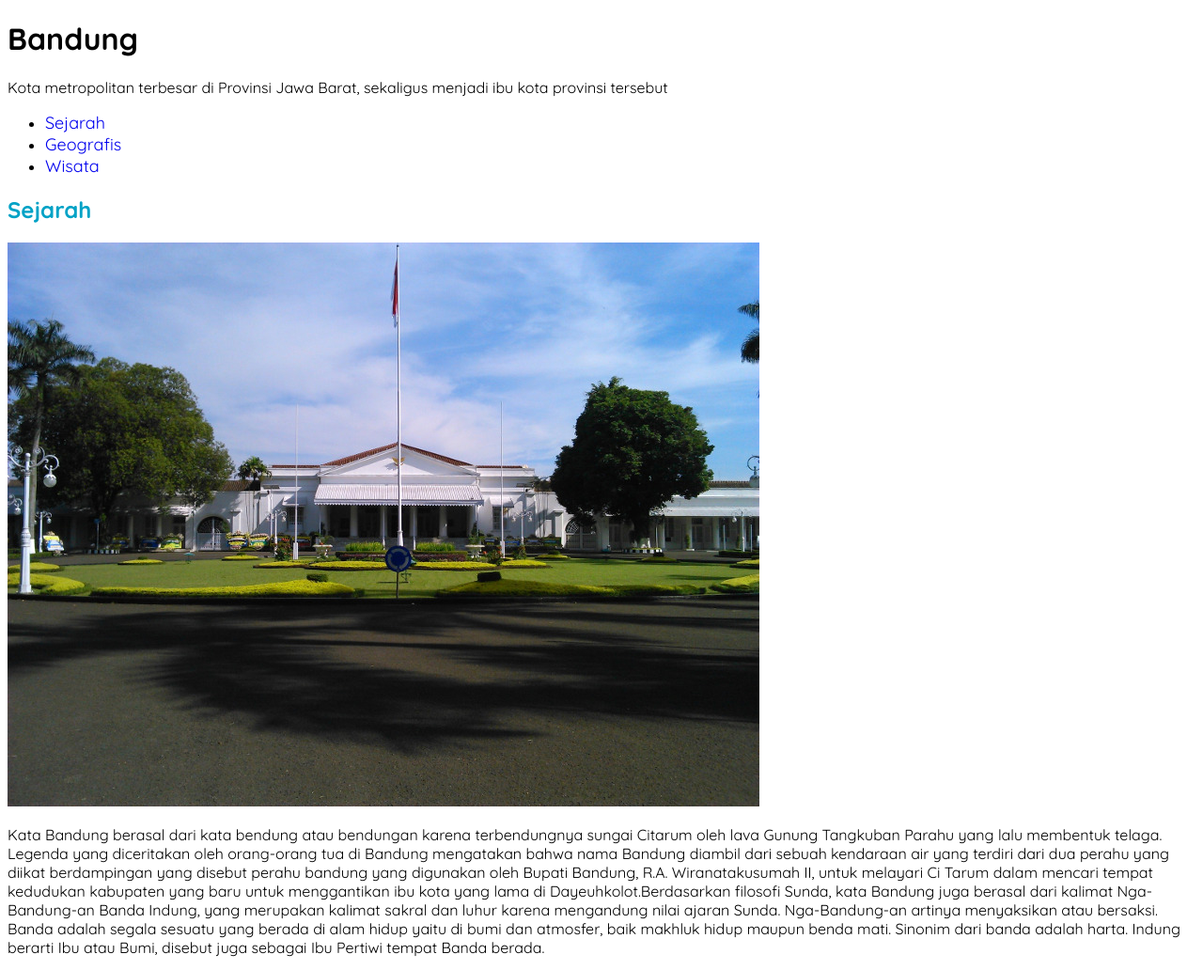
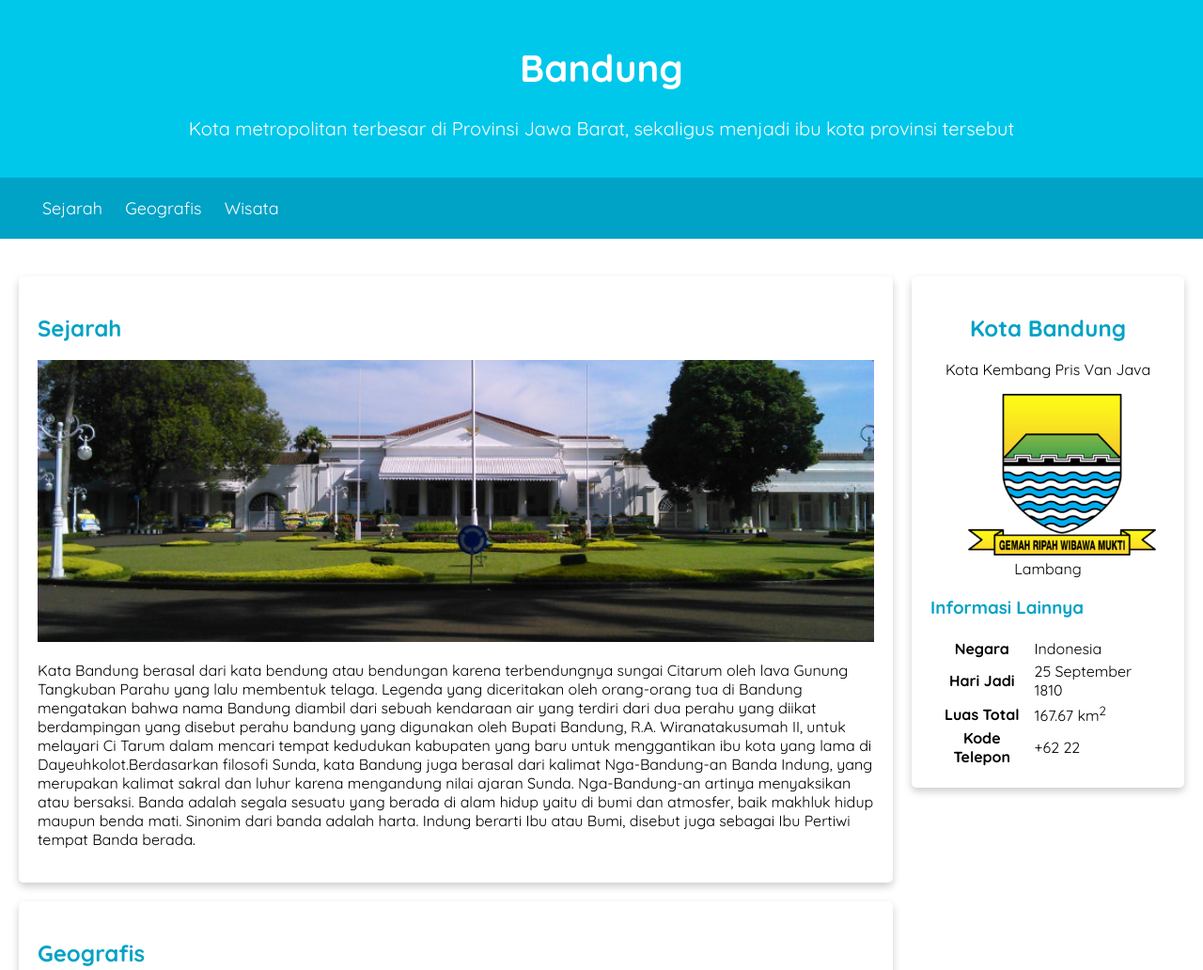
Before and after one commit to Klorofile/DicodingProject, a plain HTML site: page index.html in a window 1280 px wide. Shown: the top 1032 px of the page at 94% size. Drawn offline with Linux system fonts and the light colour scheme.

Commit message:
final html css dasar dicoding

```diff
--- a/assets/styles/style.css
+++ b/assets/styles/style.css
@@ -1,24 +1,96 @@
-@import url('https://fonts.googleapis.com/css2?family=Quicksand:wght@400;700&display=swap');
+*{
+    box-sizing: border-box;
+}
 
 body {
     font-family: 'Quicksand',sans-serif;
+    margin: 0;
+    padding: 0;
 }
+
+header{
+    display: inline;
+}
+
+.jumbotron{
+    font-size: 20px;
+    padding: 20px;
+    background-color: #00c8eb;
+    text-align: center;
+    color: white;
+}
+
+nav{
+    background-color: #00a2c6;
+    padding: 5px;
+    position: sticky;
+    top: 0;
+}
+
+nav li {
+    display: inline;
+    list-style: none;
+    margin-right: 20px;
+}
+
 nav a {
     font-size: 18px;
     font-weight: 400;
     text-decoration: none;
+    color: white;
 }
 
 nav a:hover {
     font-weight: bold;
 }
 
+main{
+    padding: 20px;
+    overflow: auto;
+}
+
+#content {
+    float: left;
+    width: 75%;
+}
+
 h2, h3 {
     color: #00a2c6;
+}
+.card {
+    box-shadow: 0 4px 8px 0 rgba(0, 0, 0, 0.2);
+    border-radius: 5px;
+    padding: 20px;
+    margin-top: 20px;
+}
+
+.featured-image {
+    width: 100%;
+    max-height: 300px;
+    object-fit: cover;
+    object-position: center;
+}
+
+aside{
+    float: right;
+    width: 25%;
+    padding-left: 20px;
+}
+
+@media screen and (max-width: 600px) {
+    #content,
+    aside {
+        width: 100%;
+        padding: 0;
+    }
 }
 
 .profile header{
     text-align: center;
+}
+
+.profile img {
+    width: 200px;
 }
 
 footer {
--- a/index.html
+++ b/index.html
@@ -5,12 +5,15 @@
     <meta http-equiv="X-UA-Compatible" content="IE=edge">
     <meta name="viewport" content="width=device-width, initial-scale=1.0">
     <link rel="stylesheet" href="assets/styles/style.css">
+    <link href="https://fonts.googleapis.com/css2?family=Quicksand:wght@400;700&display=swap" rel="stylesheet">
     <title>Kota Bandung</title>
 </head>
 <body>
     <header>
-        <h1>Bandung</h1>
-        <p lang="id">Kota metropolitan terbesar di Provinsi Jawa Barat, sekaligus menjadi ibu kota provinsi tersebut</p>
+        <div class="jumbotron">
+            <h1>Bandung</h1>
+            <p lang="id">Kota metropolitan terbesar di Provinsi Jawa Barat, sekaligus menjadi ibu kota provinsi tersebut</p>
+        </div>
         <nav>
             <ul>
                 <li><a href="#sejarah">Sejarah</a></li>
@@ -21,9 +24,9 @@
     </header>
     <main>
         <div id="content">
-            <article id="sejarah">
+            <article id="sejarah" class="card">
                 <h2>Sejarah</h2>
-                <img src="assets/image/history.jpg" alt="Sejarah">
+                <img src="assets/image/history.jpg" class="featured-image" alt="Sejarah">
                 <p>
                         Kata Bandung berasal dari kata bendung atau bendungan karena terbendungnya sungai Citarum oleh lava Gunung Tangkuban Parahu yang lalu membentuk
                     telaga. Legenda yang diceritakan oleh orang-orang tua di Bandung mengatakan bahwa nama Bandung diambil dari sebuah kendaraan air yang terdiri
@@ -35,9 +38,9 @@
                 </p>
             </article>
 
-            <article id="geografis">
+            <article id="geografis" class="card">
                 <h2>Geografis</h2>
-                <img src="assets/image/geografis.jpg" alt="Geografis">
+                <img src="assets/image/geografis.jpg" class="featured-image" alt="Geografis">
                 <p>
                     Kota Bandung dikelilingi oleh pegunungan, sehingga bentuk morfologi wilayahnya bagaikan sebuah mangkok raksasa,
                     secara geografis kota ini terletak di tengah-tengah provinsi Jawa Barat, serta berada pada ketinggian ±768 m di atas
@@ -51,7 +54,7 @@
                 </p>
             </article>
 
-            <article id="wisata">
+            <article id="wisata" class="card">
                 <h2>Wisata</h2>
                 <p>
                     Sejak dibukanya Jalan Tol Cipularang, kota Bandung telah menjadi tujuan utama dalam menikmati liburan akhir pekan terutama dari masyarakat
@@ -61,7 +64,7 @@
 
                 <section>
                     <h3>Farm House Lembang</h3>
-                    <img src="assets/image/farm-house.jpg" alt="wisata">
+                    <img src="assets/image/farm-house.jpg" class="featured-image" alt="wisata">
                     <h4>Lokasi</h4>
                     <p> Berada di jalur utama Bandung-Lembang, Farm House menjadi objek wisata yang tidak pernah sepi pengunjung. Selain karena letaknya strategis,
                         kawasan ini juga menghadirkan nuansa wisata khas Eropa. Semua itu diterapkan dalam bentuk spot swafoto Instagramable.
@@ -70,7 +73,7 @@
 
                 <section>
                     <h3>Observatorium Bosscha</h3>
-                    <img src="assets/image/bosscha.jpg" alt="boscha">
+                    <img src="assets/image/bosscha.jpg" class="featured-image" alt="boscha">
                     <p>
                         Memiliki beberapa teleskop, antara lain, Refraktor Ganda Zeiss, Schmidt Bimasakti, Refraktor Bamberg, Cassegrain GOTO, dan Teleskop Surya.
                         Refraktor Ganda Zeiss adalah jenis teleskop terbesar untuk meneropong bintang. Benda ini diletakkan pada atap kubah sehingga saat teropong
@@ -83,7 +86,7 @@
         </div>
 
         <aside>
-            <article class="profile">
+            <article class="profile card">
                 <header>
                     <h2>Kota Bandung</h2>
                     <p>Kota Kembang Pris Van Java</p>
```
